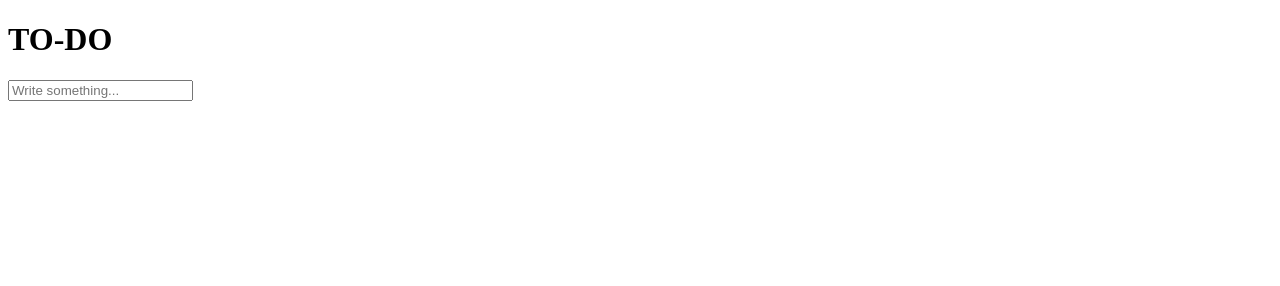
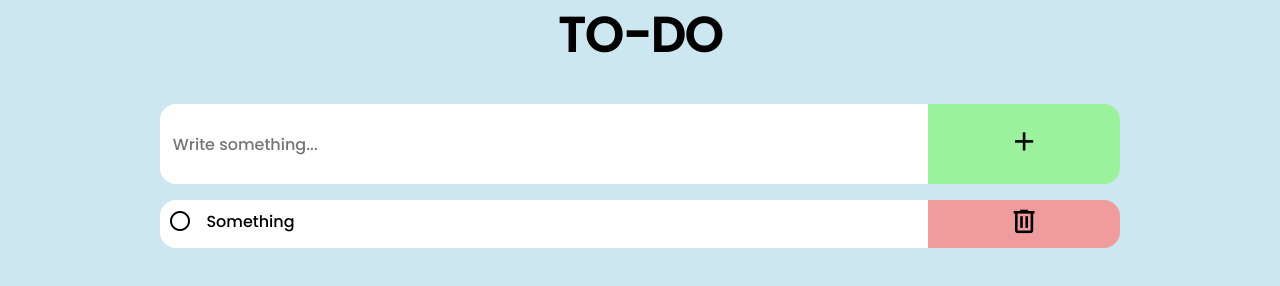
Before and after one commit to nathanfabio/simple-todo-list, a plain HTML site: page index.html in a window 1280 px wide. Drawn offline with nearby package versions, Linux system fonts and the light colour scheme.

Commit message:
html and css updated

```diff
--- a/css/style.css
+++ b/css/style.css
@@ -0,0 +1,110 @@
+@import url('https://fonts.googleapis.com/css2?family=Poppins:wght@500&display=swap');
+
+* {
+    margin: 0;
+    padding: 0;
+    box-sizing: border-box;
+    font-family: 'Poppins', sans-serif;
+}
+
+body {
+    background: rgb(205, 231, 240);
+}
+
+header {
+    margin: 1rem auto;
+    display: flex;
+    align-items: center;
+    justify-content: center;
+}
+
+h1 {
+    text-align: center;
+    margin-bottom: 2rem;
+    font-size: 3rem;
+}
+
+header input {
+    font-size: 1rem;
+    padding-left: .8rem;
+    border: none;
+    width: 60%;
+    height: 5rem;
+    border-top-left-radius: 1rem;
+    border-bottom-left-radius: 1rem;
+}
+header input:focus{
+    outline: 0;
+}
+
+header button {
+    font-size: 1rem;
+    width: 15%;
+    height: 5rem;
+    border: none;
+    background: rgb(156, 241, 156);
+    cursor: pointer;
+    border-top-right-radius: 1rem;
+    border-bottom-right-radius: 1rem;
+}
+
+header button:hover {
+    background: rgb(78, 255, 78);
+}
+
+header button span {
+    transform: scale(1.3);
+}
+
+header button span:active {
+    transform: scale(1.1);
+}
+
+main {
+    display: flex;
+    width: 75%;
+    margin: 1rem auto;
+}
+
+main button {
+    width: 20%;
+    cursor: pointer;
+    border: none;
+    background: rgb(241, 156, 156);
+    border-top-right-radius: 1rem;
+    border-bottom-right-radius: 1rem;
+    transition: .2s;
+}
+
+main button span {
+    transform: scale(1.3);
+}
+
+main button span:active {
+    transform: scale(1.1);
+}
+
+main button:hover {
+    background: rgb(255, 78, 78);
+}
+
+.item {
+    width: 80%;
+    height: 3rem;
+    display: flex;
+    align-items: center;
+    justify-content: space-between;
+    background: #fff;
+    padding: 0 .5rem;
+    border-top-left-radius: 1rem;
+    border-bottom-left-radius: 1rem;
+}
+
+.item-text {
+    display: flex;
+    gap: .9rem;
+}
+
+.item-check, .item-name {
+    cursor: pointer;
+}
--- a/index.html
+++ b/index.html
@@ -6,12 +6,36 @@
     <meta name="viewport" content="width=device-width, initial-scale=1.0">
     <title>Simple TODO list</title>
     <link rel="stylesheet" href="css/style.css">
+    <link rel="stylesheet" href="https://fonts.googleapis.com/css2?family=Material+Symbols+Outlined:opsz,wght,FILL,GRAD@48,400,0,0" />
     <script src="js/script.js" defer></script>
 </head>
 <body>
+    <h1>TO-DO</h1>
     <header>
-        <h1>TO-DO</h1>
-        <input type="text" name="add-item" id="add-item" placeholder="Write something...">
+        <input type="text" id="add-item" placeholder="Write something...">
+        <button onclick="addNewTask()" class="add"><span class="material-symbols-outlined">
+            add
+            </span></button>
     </header>
+
+    <main>
+        <div class="item">
+            <div class="item-text">
+                <div class="item-check">
+                    <span class="material-symbols-outlined">
+                        radio_button_unchecked
+                        </span>
+                </div>
+                <div class="item-name">
+                    Something
+                </div>
+            </div>
+        </div>
+        <button onclick="deleteItem()" class="delete">
+            <span class="material-symbols-outlined">
+                delete
+                </span>
+        </button>
+    </main>
 </body>
 </html>
```
